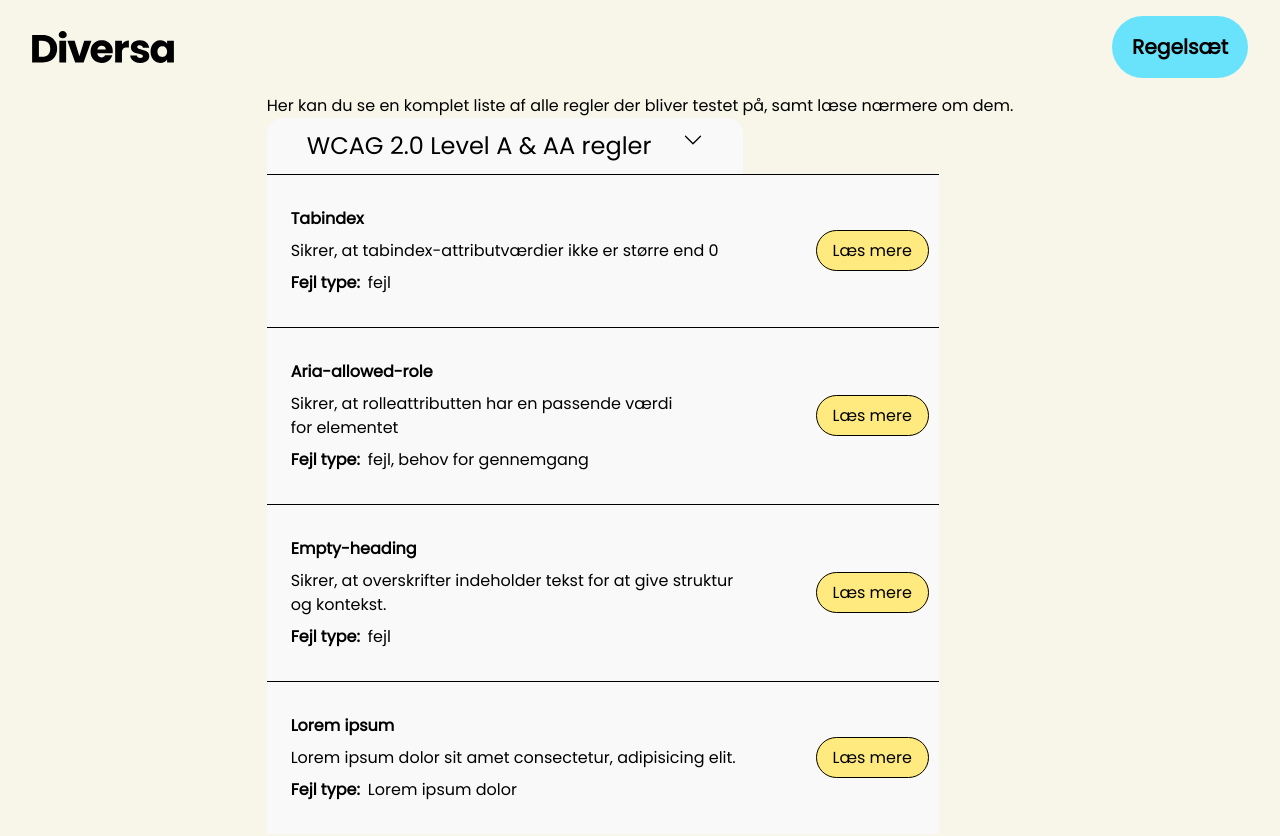
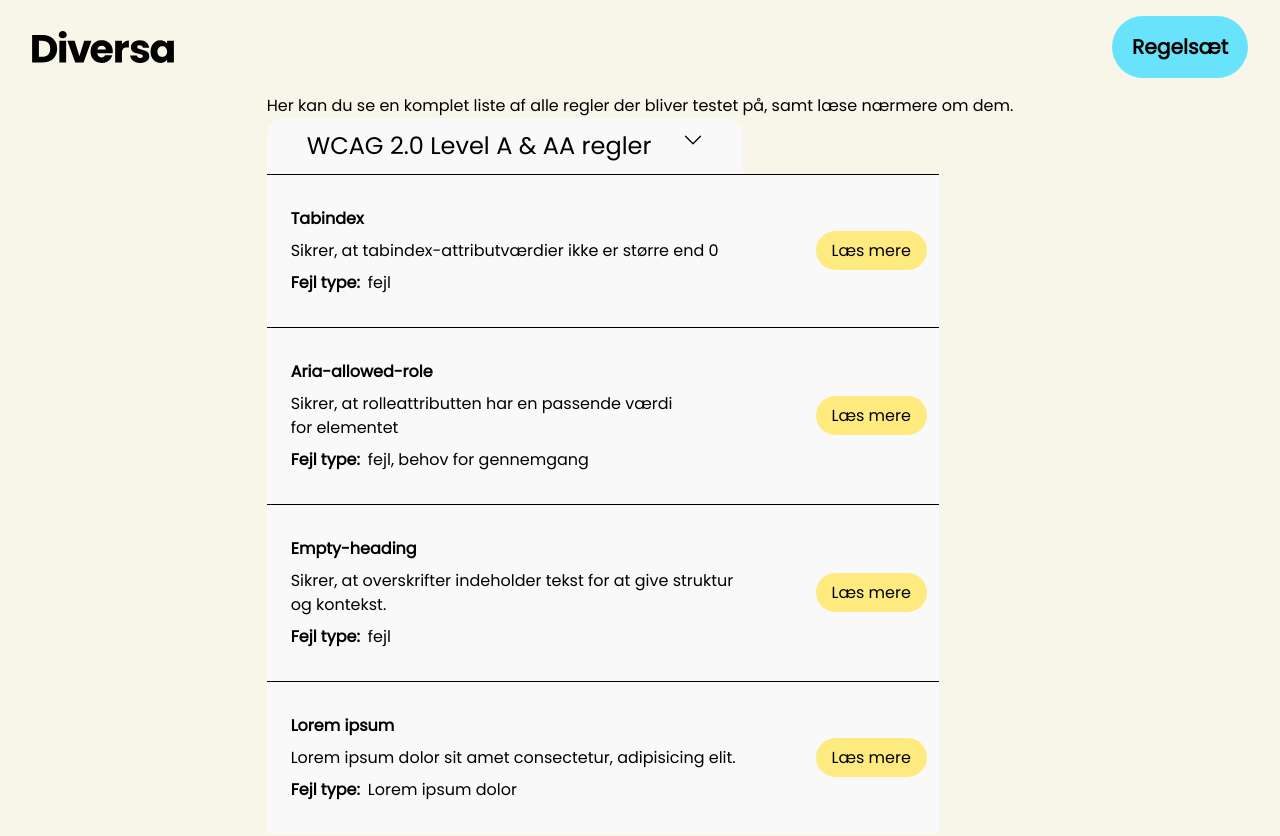
Before and after one commit to michelleenoe/diversa-case, a Next.js app: page /rules in a window 1280 px wide. Shown: the top 836 px of the page. Built offline with nearby package versions, Linux system fonts and the light colour scheme.

Commit message:
transitions knapper + links

```diff
--- a/src/app/[slug]/page.jsx
+++ b/src/app/[slug]/page.jsx
@@ -42,7 +42,7 @@ export default function RulesPage({ params }) {
                         </div>
                       </div>
                       <div className="lg:w-1/5">
-                        <Link className="border py-2 px-4 rounded-full bg-primarycolor02 transition-transform duration-300 ease-in-out hover:scale-105 hover:bg-primarycolorvariant03" href={`/rules/${firstRule.id}`} prefetch={false}>
+                        <Link className=" py-2 px-4 rounded-full bg-primarycolor02 transition-colors duration-100 ease-in-out hover:bg-primarycolorvariant03" href={`/rules/${firstRule.id}`} prefetch={false}>
                           Læs mere
                         </Link>
                       </div>
@@ -58,7 +58,7 @@ export default function RulesPage({ params }) {
                         </div>
                       </div>
                       <div className="lg:w-1/5">
-                        <Link className="border py-2 px-4 rounded-full bg-primarycolor02 transition-transform duration-300 ease-in-out hover:scale-105 hover:bg-primarycolorvariant03" href={`/rules/${secondRule.id}`} prefetch={false}>
+                        <Link className="py-2 px-4 rounded-full bg-primarycolor02 transition-colors duration-100 ease-in-out hover:bg-primarycolorvariant03" href={`/rules/${secondRule.id}`} prefetch={false}>
                           Læs mere
                         </Link>
                       </div>
@@ -74,7 +74,7 @@ export default function RulesPage({ params }) {
                         </div>
                       </div>
                       <div className="lg:w-1/5">
-                        <Link className="border py-2 px-4 rounded-full bg-primarycolor02 transition-transform duration-300 ease-in-out hover:scale-105 hover:bg-primarycolorvariant03" href={`/rules/${thirdRule.id}`} prefetch={false}>
+                        <Link className="py-2 px-4 rounded-full bg-primarycolor02 transition-colors duration-100 ease-in-out hover:bg-primarycolorvariant03" href={`/rules/${thirdRule.id}`} prefetch={false}>
                           Læs mere
                         </Link>
                       </div>
@@ -89,7 +89,7 @@ export default function RulesPage({ params }) {
                         </div>
                       </div>
                       <div className="lg:w-1/5">
-                        <Link className="border py-2 px-4 rounded-full bg-primarycolor02 transition-transform duration-300 ease-in-out hover:scale-105 hover:bg-primarycolorvariant03" href={`/rules/${loremRule.id}`} prefetch={false}>
+                        <Link className="py-2 px-4 rounded-full bg-primarycolor02 transition-colors duration-100 ease-in-out hover:bg-primarycolorvariant03" href={`/rules/${loremRule.id}`} prefetch={false}>
                           Læs mere
                         </Link>
                       </div>
@@ -122,7 +122,7 @@ export default function RulesPage({ params }) {
                         </div>
                       </div>
                       <div className="lg:w-1/5">
-                        <Link className="border py-2 px-4 rounded-full bg-primarycolor02 transition-transform duration-300 ease-in-out hover:scale-105 hover:bg-primarycolorvariant03" href={`/rules/${firstRule.id}`} prefetch={false}>
+                        <Link className="py-2 px-4 rounded-full bg-primarycolor02 transition-colors duration-100 ease-in-out hover:bg-primarycolorvariant03" href={`/rules/${firstRule.id}`} prefetch={false}>
                           Læs mere
                         </Link>
                       </div>
@@ -138,7 +138,7 @@ export default function RulesPage({ params }) {
                         </div>
                       </div>
                       <div className="lg:w-1/5">
-                        <Link className="border py-2 px-4 rounded-full bg-primarycolor02 transition-transform duration-300 ease-in-out hover:scale-105 hover:bg-primarycolorvariant03" href={`/rules/${secondRule.id}`} prefetch={false}>
+                        <Link className="py-2 px-4 rounded-full bg-primarycolor02 transition-colors duration-100 ease-in-out hover:bg-primarycolorvariant03" href={`/rules/${secondRule.id}`} prefetch={false}>
                           Læs mere
                         </Link>
                       </div>
@@ -154,7 +154,7 @@ export default function RulesPage({ params }) {
                         </div>
                       </div>
                       <div className="lg:w-1/5">
-                        <Link className="border py-2 px-4 rounded-full bg-primarycolor02 transition-transform duration-300 ease-in-out hover:scale-105 hover:bg-primarycolorvariant03" href={`/rules/${thirdRule.id}`} prefetch={false}>
+                        <Link className="py-2 px-4 rounded-full bg-primarycolor02 transition-colors duration-100 ease-in-out hover:bg-primarycolorvariant03" href={`/rules/${thirdRule.id}`} prefetch={false}>
                           Læs mere
                         </Link>
                       </div>
@@ -169,7 +169,7 @@ export default function RulesPage({ params }) {
                         </div>
                       </div>
                       <div className="lg:w-1/5">
-                        <Link className="border py-2 px-4 rounded-full bg-primarycolor02 transition-transform duration-300 ease-in-out hover:scale-105 hover:bg-primarycolorvariant03" href={`/rules/${loremRule.id}`} prefetch={false}>
+                        <Link className="py-2 px-4 rounded-full bg-primarycolor02 transition-colors duration-100 ease-in-out hover:bg-primarycolorvariant03" href={`/rules/${loremRule.id}`} prefetch={false}>
                           Læs mere
                         </Link>
                       </div>
--- a/src/app/page.jsx
+++ b/src/app/page.jsx
@@ -4,7 +4,7 @@ import React from "react";
 
 export default function Home() {
   return (
-    <div className="pt-10">
+    <div className="pt-10 mb-20">
       <div>
         <div className="large-size pb-6 max-w-2xl">
           <h1 className={baskerville.className}>Velkommen til vores værktøj til tilgængelighedsrapportering</h1>
--- a/src/components/Button.jsx
+++ b/src/components/Button.jsx
@@ -3,10 +3,7 @@ import React from "react";
 const Button = ({ title, backgroundColor }) => {
   return (
     <>
-      <button
-        className=" bg-primarycolor02 hover:bg-primarycolorvariant03 px-5 py-3 rounded-full"
-        style={{ backgroundColor }}
-      >
+      <button className=" bg-primarycolor02 transition-colors duration-100 ease-in-out hover:bg-primarycolorvariant03 px-5 py-3 rounded-full" style={{ backgroundColor }}>
         {title}
       </button>
     </>
```
Also changed, not shown: src/components/Header.jsx (+2 -6 lines).
